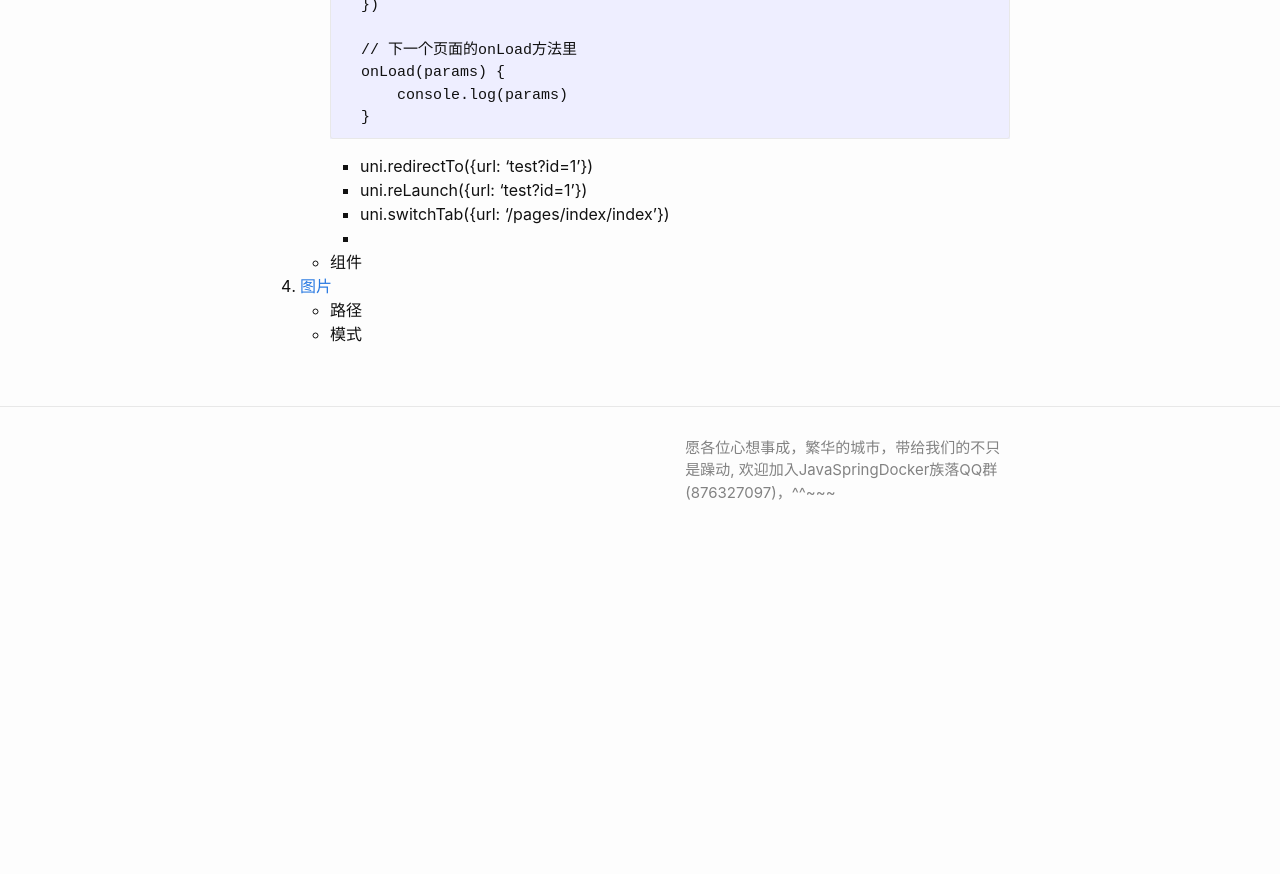
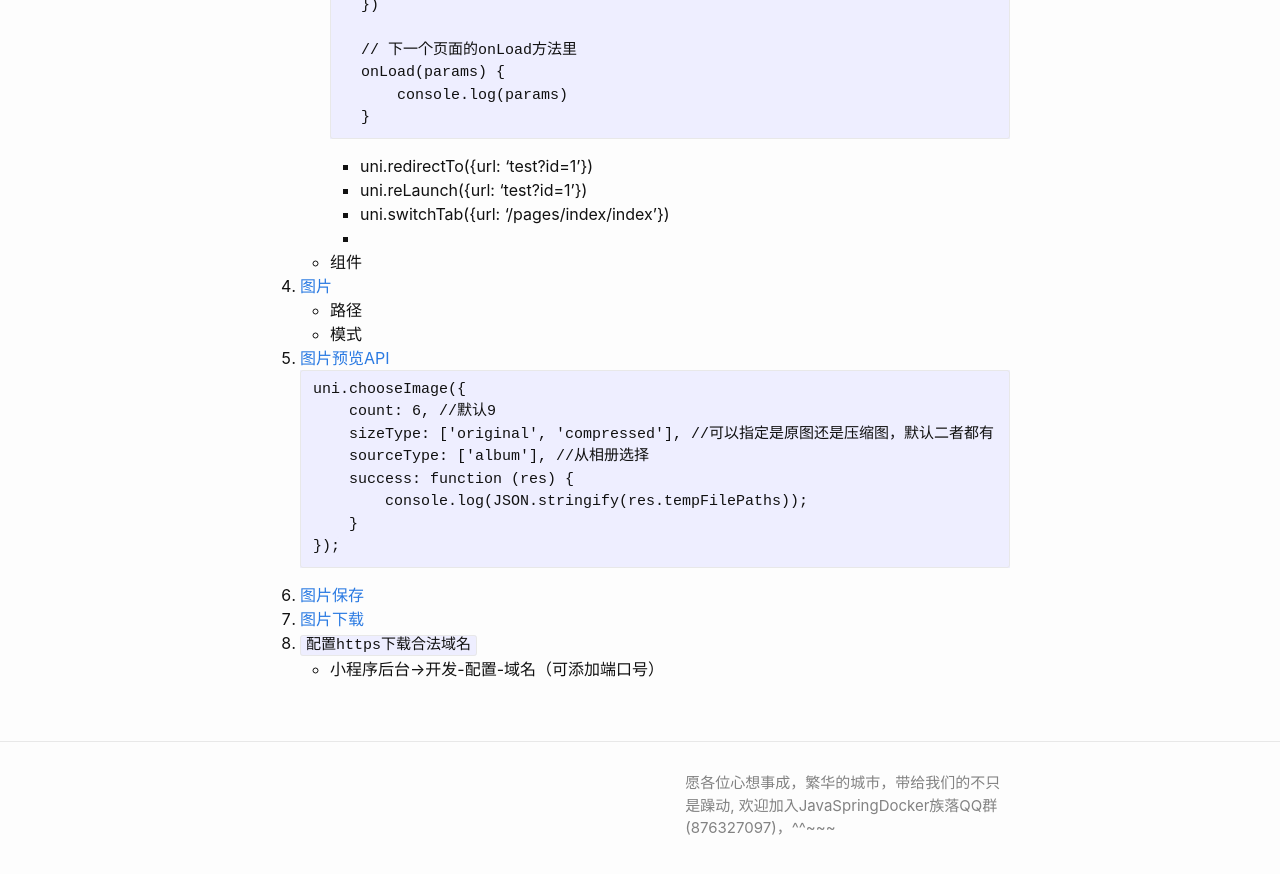
Before and after one commit to fmbah/fmbah.github.io, a Jekyll site: the page built from _posts/2020-01-02-uni-app实战-8.markdown, in a window 1280 px wide and 900 px high, scrolled down 694 px. Shown: the top 874 px of the window. Built offline with Jekyll 4.4.1, drawn with Linux system fonts in a browser that asks for light colours; before the commit the page ends 1258 px from its top, so only the background shows below that.

Commit message:
图片上传下载，预览操作

`````diff
--- a/_posts/2020-01-02-uni-app实战-8.markdown
+++ b/_posts/2020-01-02-uni-app实战-8.markdown
@@ -43,3 +43,19 @@ categories: Uni App
 20. [图片](https://uniapp.dcloud.io/component/image)
     - 路径
     - 模式
+
+21. [图片预览API](https://uniapp.dcloud.io/api/media/image?id=previewimage)
+    ````
+    uni.chooseImage({
+        count: 6, //默认9
+        sizeType: ['original', 'compressed'], //可以指定是原图还是压缩图，默认二者都有
+        sourceType: ['album'], //从相册选择
+        success: function (res) {
+            console.log(JSON.stringify(res.tempFilePaths));
+        }
+    });
+    ````
+22. [图片保存](https://uniapp.dcloud.io/api/media/image?id=saveimagetophotosalbum)
+23. [图片下载](https://uniapp.dcloud.io/api/request/network-file?id=downloadfile)
+24. `配置https下载合法域名`
+    - 小程序后台->开发-配置-域名（可添加端口号）
`````
